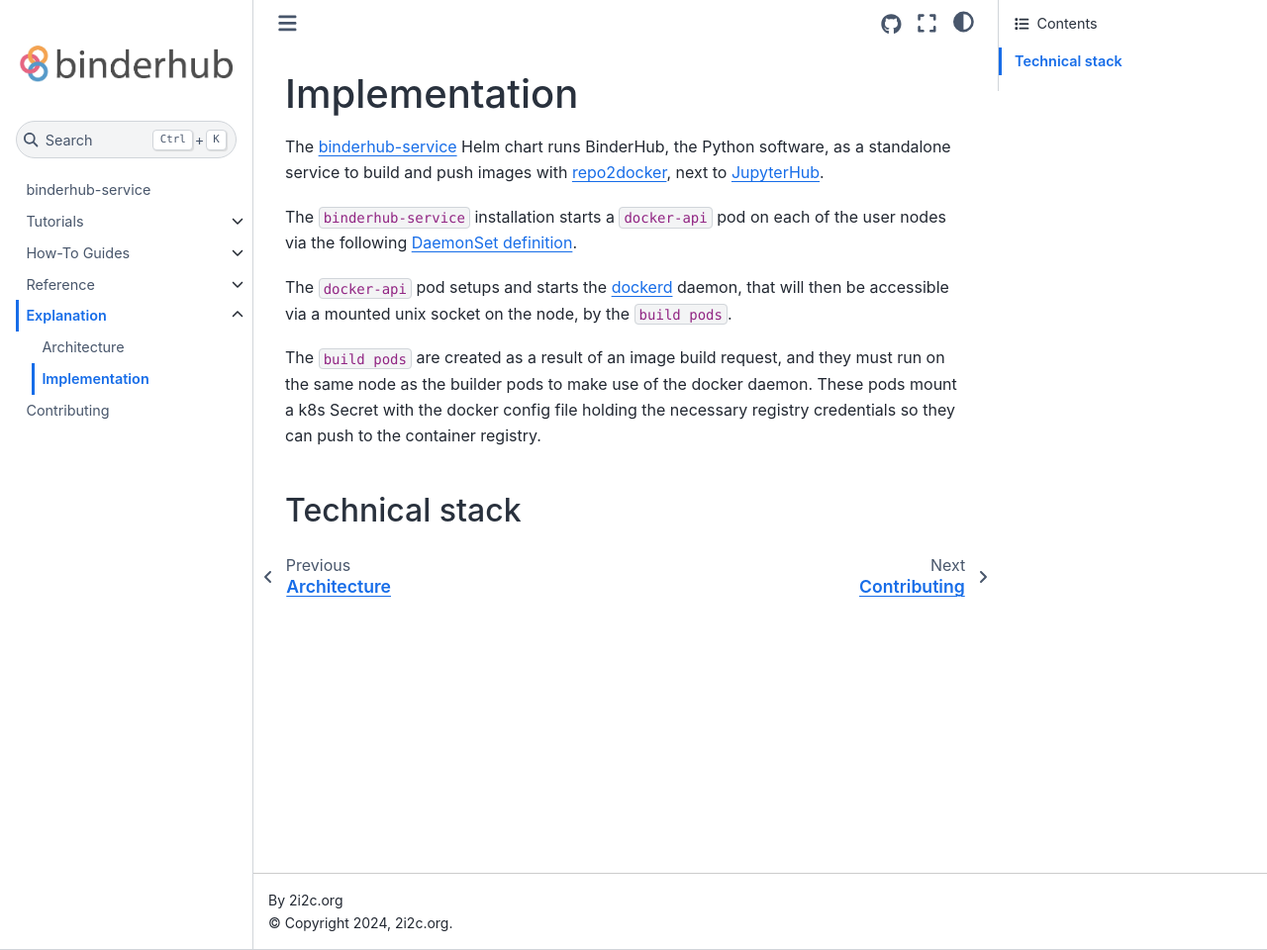
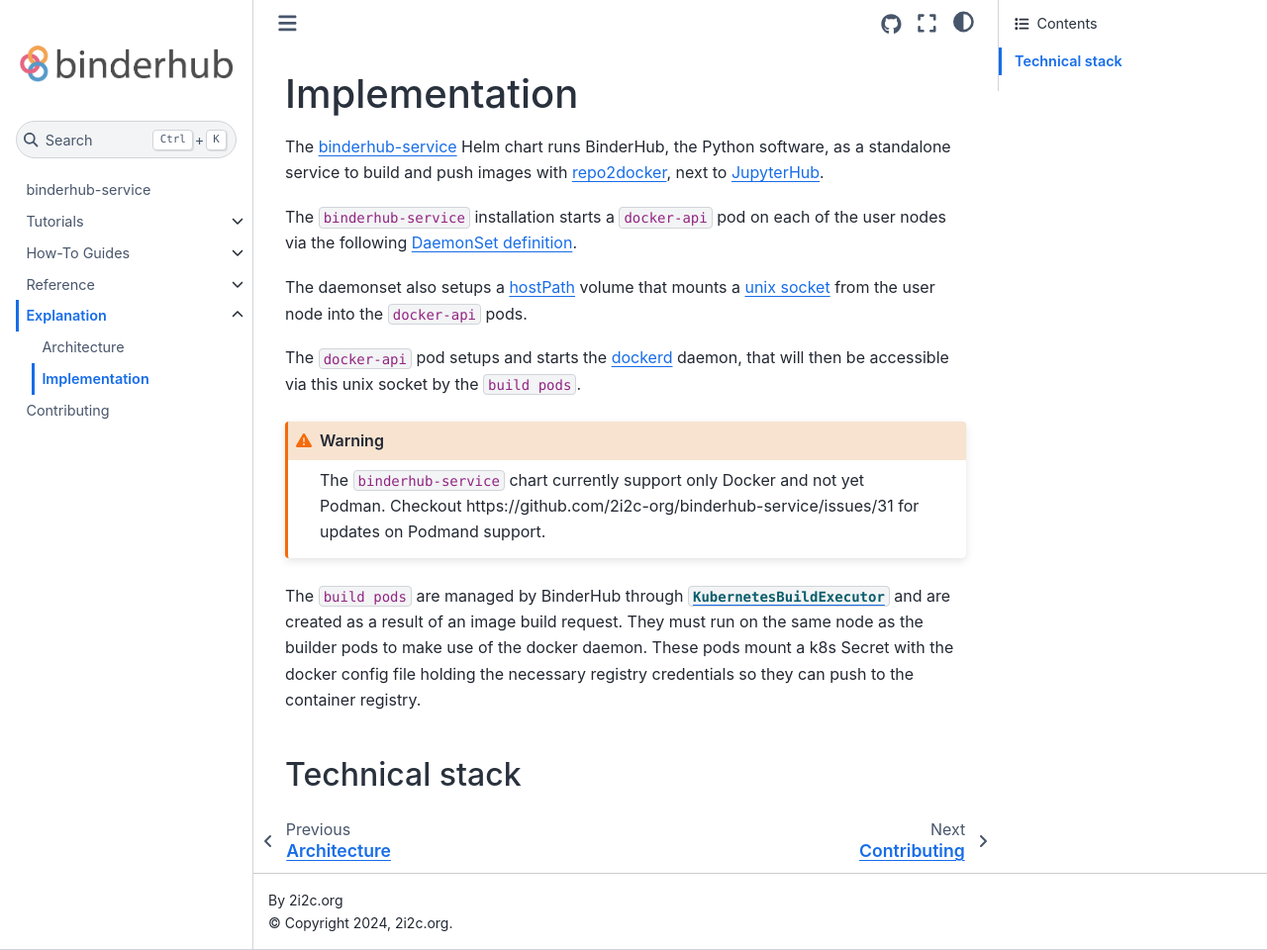
Before and after one commit to jupyterhub/binderhub, a Sphinx documentation site: the page built from docs/source/explanation/implementation.md, in a window 1280 px wide and 960 px high. Shown: the whole window at 99% size. Built offline with Sphinx 7.4.7 and the Sphinx Book theme 1.1.4, drawn with Linux system fonts in a browser that asks for light colours.

Commit message:
Add more details about the implementation

````diff
--- a/docs/source/explanation/implementation.md
+++ b/docs/source/explanation/implementation.md
@@ -4,9 +4,15 @@
 
 The `binderhub-service` installation starts a `docker-api` pod on each of the user nodes via the following [DaemonSet definition](https://github.com/2i2c-org/binderhub-service/blob/main/binderhub-service/templates/docker-api/daemonset.yaml).
 
-The `docker-api` pod setups and starts the [dockerd](https://docs.docker.com/engine/reference/commandline/dockerd/) daemon, that will then be accessible via a mounted unix socket on the node, by the `build pods`.
+The daemonset also setups a [hostPath](https://kubernetes.io/docs/concepts/storage/volumes/#hostpath) volume that mounts a [unix socket](https://man7.org/linux/man-pages/man7/unix.7.html) from the user node into the `docker-api` pods.
 
-The `build pods` are created as a result of an image build request, and they must run on the same node as the builder pods to make use of the docker daemon. These pods mount a k8s Secret with the docker config file holding the necessary registry credentials so they can push to the container registry.
+The `docker-api` pod setups and starts the [dockerd](https://docs.docker.com/engine/reference/commandline/dockerd/) daemon, that will then be accessible via this unix socket by the `build pods`.
+
+```{warning}
+The `binderhub-service` chart currently support only Docker and not yet Podman. Checkout https://github.com/2i2c-org/binderhub-service/issues/31 for updates on Podmand support.
+```
+
+The `build pods` are managed by BinderHub through [`KubernetesBuildExecutor`](https://github.com/jupyterhub/binderhub/blob/7f8b6c3137a6f8e66e6c193ee81d32bcf0826a6e/binderhub/build.py#L222-L242) and are created as a result of an image build request. They must run on the same node as the builder pods to make use of the docker daemon. These pods mount a k8s Secret with the docker config file holding the necessary registry credentials so they can push to the container registry.
 
 ## Technical stack
 
````
